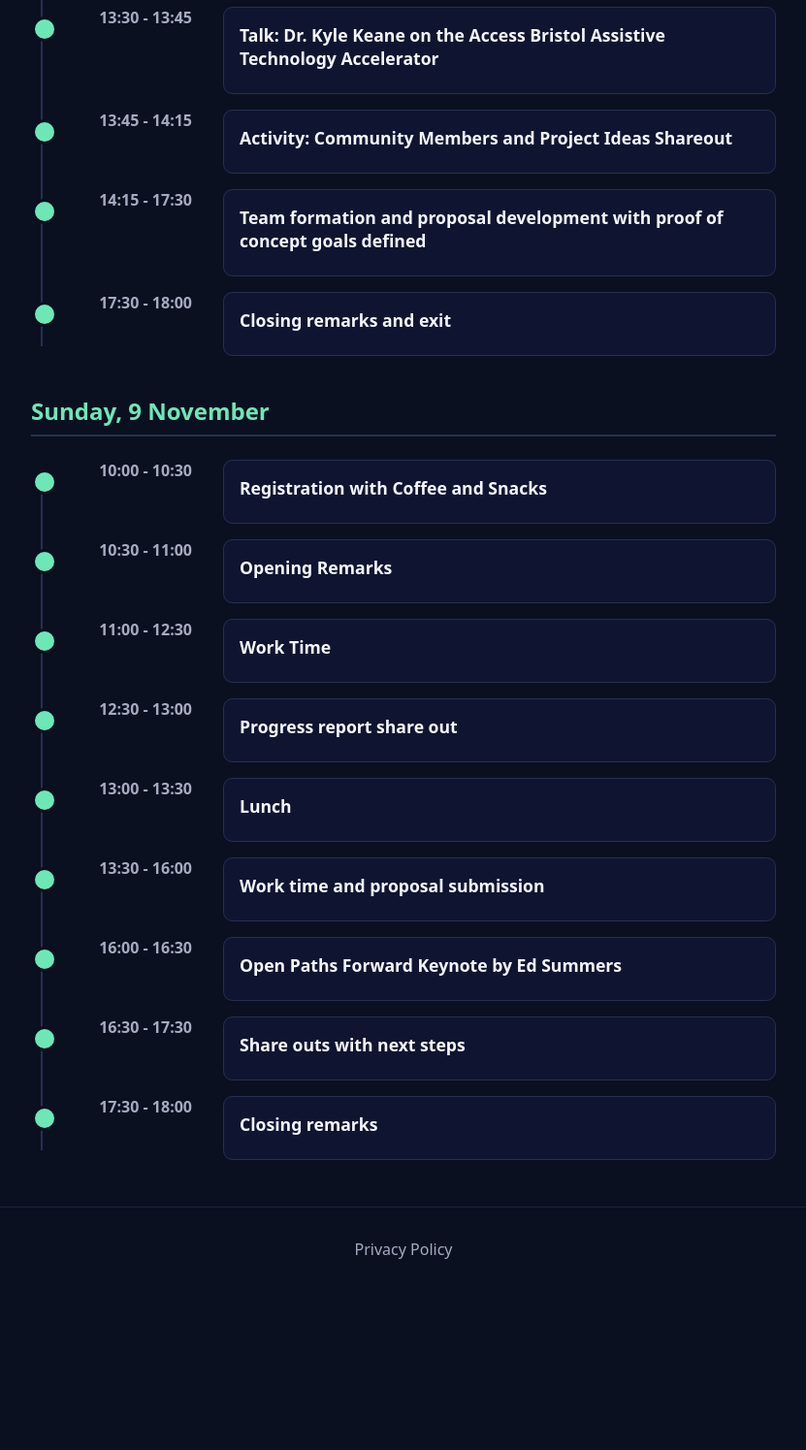
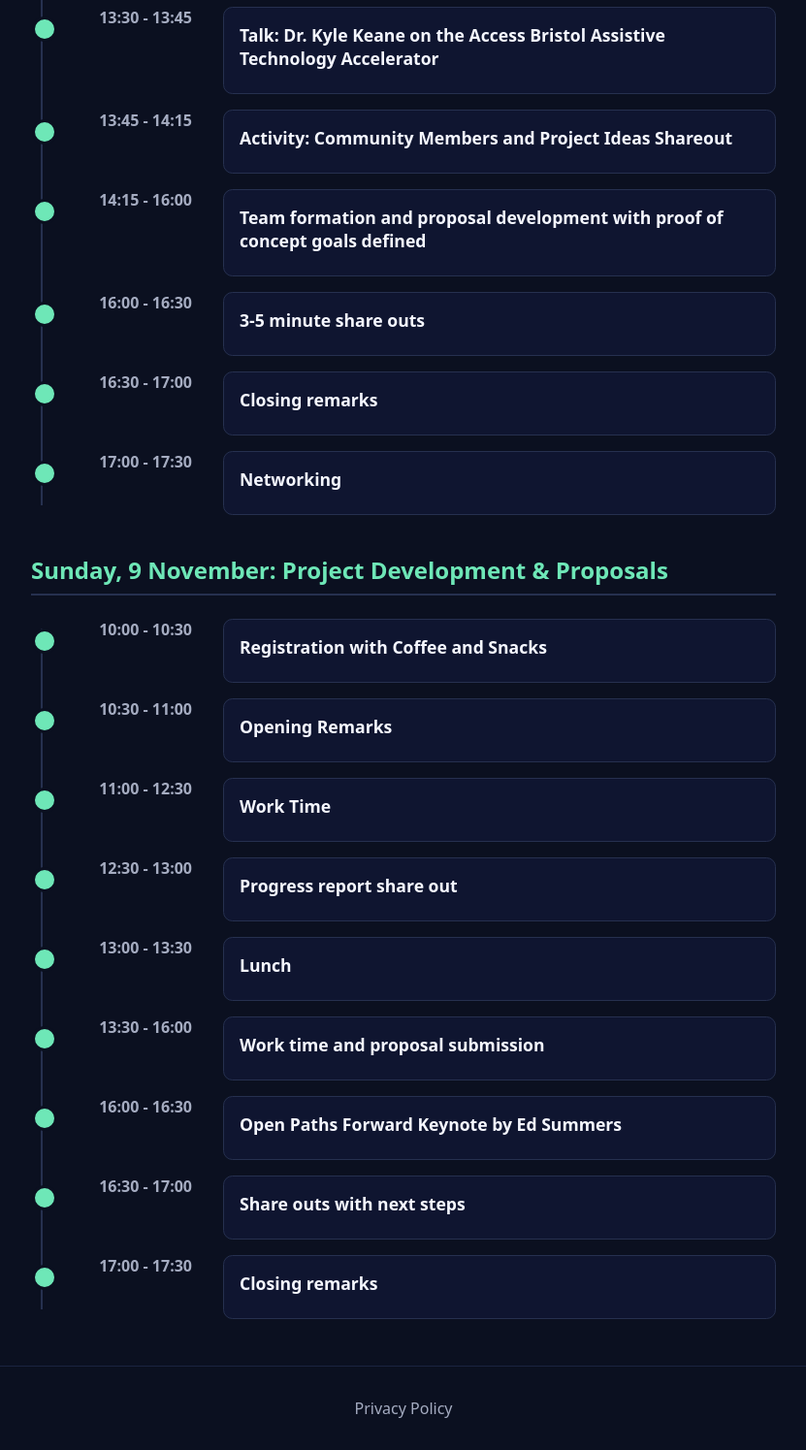
Before and after one commit to ComsKeaneDev/project-submission-backend, a FastAPI app: page /schedule in a window 1280 px wide. Shown: the part 1201-2696 px from the top of the page at 97% size, without its empty margins (224-1055 px from the left). Before the commit the page ends 2499 px from the top, so only its background shows below. Run offline with FastAPI, Linux system fonts and the light colour scheme.

Commit message:
update: changes to schedule

```diff
--- a/templates/schedule.html
+++ b/templates/schedule.html
@@ -87,22 +87,34 @@
                 </div>
             </div>
             <div class="schedule-item">
-                <div class="schedule-time">14:15 - 17:30</div>
+                <div class="schedule-time">14:15 - 16:00</div>
                 <div class="schedule-event">
                     <h3>Team formation and proposal development with proof of concept goals defined</h3>
                 </div>
             </div>
             <div class="schedule-item">
-                <div class="schedule-time">17:30 - 18:00</div>
+                <div class="schedule-time">16:00 - 16:30</div>
                 <div class="schedule-event">
-                    <h3>Closing remarks and exit</h3>
+                    <h3>3-5 minute share outs</h3>
+                </div>
+            </div>
+            <div class="schedule-item">
+                <div class="schedule-time">16:30 - 17:00</div>
+                <div class="schedule-event">
+                    <h3>Closing remarks</h3>
+                </div>
+            </div>
+            <div class="schedule-item">
+                <div class="schedule-time">17:00 - 17:30</div>
+                <div class="schedule-event">
+                    <h3>Networking</h3>
                 </div>
             </div>
         </div>
     </div>
 
     <div class="schedule-day">
-        <h2 class="schedule-date">Sunday, 9 November</h2>
+        <h2 class="schedule-date">Sunday, 9 November: Project Development & Proposals</h2>
         <div class="schedule-timeline">
             <div class="schedule-item">
                 <div class="schedule-time">10:00 - 10:30</div>
@@ -147,13 +159,13 @@
                 </div>
             </div>
             <div class="schedule-item">
-                <div class="schedule-time">16:30 - 17:30</div>
+                <div class="schedule-time">16:30 - 17:00</div>
                 <div class="schedule-event">
                     <h3>Share outs with next steps</h3>
                 </div>
             </div>
             <div class="schedule-item">
-                <div class="schedule-time">17:30 - 18:00</div>
+                <div class="schedule-time">17:00 - 17:30</div>
                 <div class="schedule-event">
                     <h3>Closing remarks</h3>
                 </div>
```
